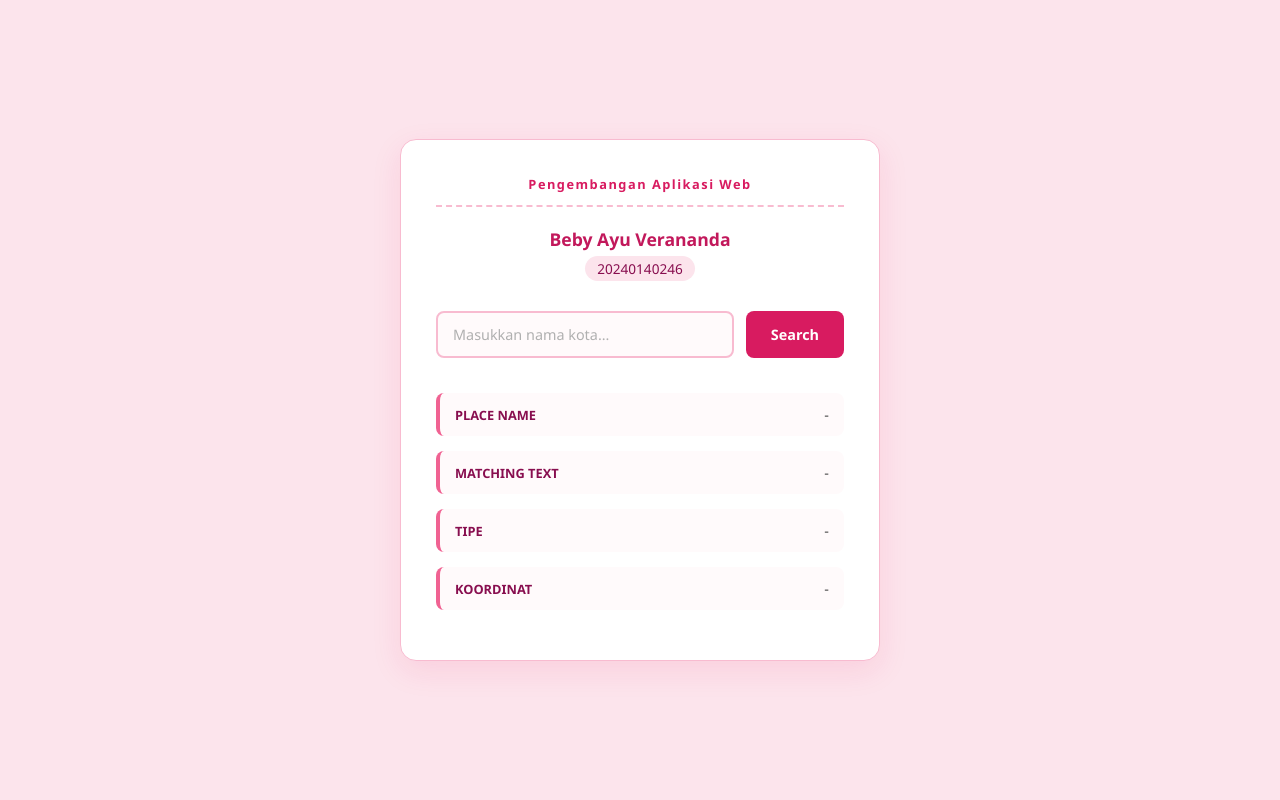
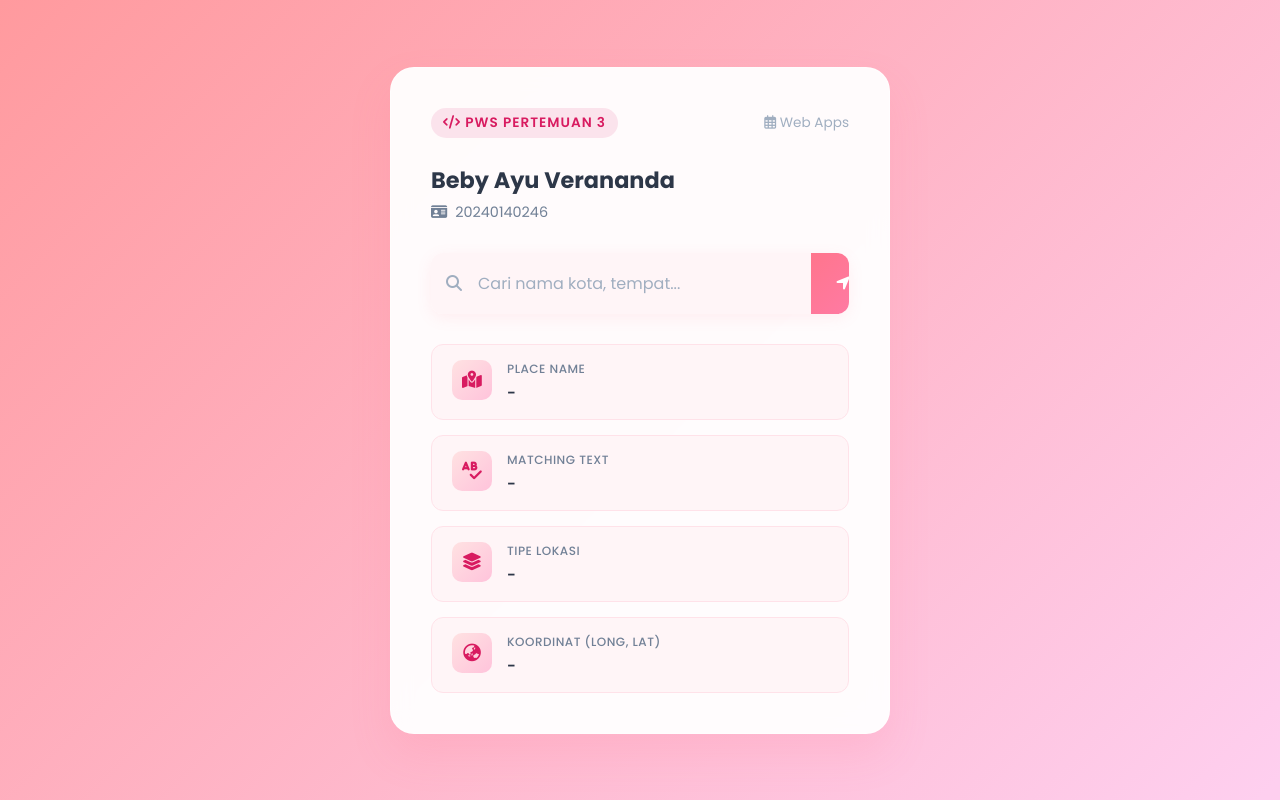
Before and after one commit to bebyayu246/246_WeatheAPI, a website: page public/index.html in a window 1280 px wide. Drawn offline with Linux system fonts and the light colour scheme; no server answers.

Commit message:
mengubah tampilann

```diff
--- a/public/index.html
+++ b/public/index.html
@@ -4,156 +4,291 @@
     <meta charset="UTF-8">
     <meta name="viewport" content="width=device-width, initial-scale=1.0">
     <title>Geolocation Search</title>
+
+    <!-- Fonts & Icons -->
+    <link href="https://fonts.googleapis.com/css2?family=Poppins:wght@300;400;500;600;700&display=swap" rel="stylesheet">
+    <link rel="stylesheet" href="https://cdnjs.cloudflare.com/ajax/libs/font-awesome/6.4.0/css/all.min.css">
+
     <style>
         * {
             box-sizing: border-box;
-            font-family: 'Segoe UI', Tahoma, Geneva, Verdana, sans-serif;
+            font-family: 'Poppins', sans-serif;
             margin: 0;
             padding: 0;
         }
+
         body {
-            background-color: #fce4ec; /* Soft pink background */
+            /* Pink & White Gradient Background */
+            background: linear-gradient(135deg, #ff9a9e 0%, #fecfef 99%, #fecfef 100%);
             display: flex;
             justify-content: center;
             align-items: center;
             min-height: 100vh;
-            color: #4a4a4a;
+            color: #333;
+            padding: 20px;
         }
+
         .card {
-            background-color: #ffffff; /* White card */
-            border-radius: 16px;
-            padding: 35px;
-            width: 480px;
-            box-shadow: 0 10px 30px rgba(233, 30, 99, 0.1); /* Soft pink shadow */
-            border: 1px solid #f8bbd0;
+            background-color: rgba(255, 255, 255, 0.95);
+            backdrop-filter: blur(10px);
+            border-radius: 24px;
+            padding: 40px;
+            width: 100%;
+            max-width: 500px;
+            box-shadow: 0 20px 40px rgba(255, 117, 140, 0.15); /* Pink tinted shadow */
+            border: 1px solid rgba(255, 255, 255, 0.5);
+            transition: transform 0.3s ease;
         }
-        .header-date {
-            text-align: center;
-            font-size: 0.8rem;
-            font-weight: 700;
+
+        .card:hover {
+            transform: translateY(-5px);
+        }
+
+        .header-top {
+            display: flex;
+            justify-content: space-between;
+            align-items: center;
+            margin-bottom: 25px;
+        }
+
+        .course-name {
+            font-size: 0.85rem;
+            font-weight: 600;
             color: #d81b60; /* Dark pink */
-            margin-bottom: 12px;
-            letter-spacing: 1.5px;
+            text-transform: uppercase;
+            letter-spacing: 1px;
+            background: rgba(216, 27, 96, 0.1);
+            padding: 5px 12px;
+            border-radius: 20px;
         }
-        .divider {
-            border: none;
-            border-top: 2px dashed #f8bbd0;
-            margin-bottom: 20px;
-        }
+
         .student-info {
-            text-align: center;
+            text-align: left;
             margin-bottom: 30px;
         }
+
         .student-name {
-            font-weight: 600;
-            color: #c2185b;
-            font-size: 1.1rem;
+            font-weight: 700;
+            color: #2d3748;
+            font-size: 1.4rem;
             margin-bottom: 5px;
         }
+
         .student-id {
-            font-size: 0.85rem;
-            color: #880e4f;
-            background-color: #fce4ec;
-            display: inline-block;
-            padding: 3px 12px;
-            border-radius: 20px;
+            font-size: 0.9rem;
+            color: #718096;
+            display: flex;
+            align-items: center;
+            gap: 8px;
         }
+
         .search-container {
+            position: relative;
+            margin-bottom: 30px;
             display: flex;
-            gap: 12px;
-            margin-bottom: 35px;
+            box-shadow: 0 4px 15px rgba(255, 117, 140, 0.1);
+            border-radius: 12px;
+            overflow: hidden;
         }
+
+        .search-icon-wrapper {
+            position: absolute;
+            left: 15px;
+            top: 50%;
+            transform: translateY(-50%);
+            color: #a0aec0;
+        }
+
         .search-input {
             flex: 1;
-            padding: 12px 15px;
-            border: 2px solid #f8bbd0;
-            border-radius: 8px;
-            background-color: #fffafb;
-            color: #333;
-            font-size: 0.9rem;
+            padding: 16px 15px 16px 45px;
+            border: 2px solid transparent;
+            background-color: #fff5f7; /* Very light pink background */
+            color: #2d3748;
+            font-size: 1rem;
             outline: none;
-            transition: all 0.3s;
+            transition: all 0.3s ease;
         }
+
         .search-input::placeholder {
-            color: #b0b0b0; /* Abu-abu agar terlihat jelas sebagai placeholder */
+            color: #a0aec0;
         }
+
         .search-input:focus {
-            border-color: #d81b60;
-            box-shadow: 0 0 0 3px rgba(216, 27, 96, 0.1);
+            background-color: #fff;
+            border-color: #ff758c; /* Vibrant pink */
         }
+
         .search-btn {
-            background-color: #d81b60;
+            background: linear-gradient(135deg, #ff758c 0%, #ff7eb3 100%);
             color: white;
             border: none;
-            border-radius: 8px;
             padding: 0 25px;
             cursor: pointer;
             font-weight: 600;
-            font-size: 0.9rem;
-            transition: background-color 0.2s, transform 0.1s;
+            font-size: 1rem;
+            transition: opacity 0.2s ease;
+            display: flex;
+            align-items: center;
+            gap: 8px;
         }
+
         .search-btn:hover {
-            background-color: #c2185b;
+            opacity: 0.9;
         }
+
         .search-btn:active {
-            transform: scale(0.96);
+            opacity: 1;
         }
-        .result-row {
+
+        .results-grid {
+            display: grid;
+            grid-template-columns: 1fr;
+            gap: 15px;
+        }
+
+        .result-item {
+            background-color: #fff5f7;
+            padding: 15px 20px;
+            border-radius: 12px;
             display: flex;
-            justify-content: space-between;
+            align-items: flex-start;
+            gap: 15px;
+            border: 1px solid #ffe2e9;
+            transition: all 0.2s ease;
+        }
+
+        .result-item:hover {
+            background-color: #fff;
+            box-shadow: 0 4px 10px rgba(255, 117, 140, 0.08);
+            border-color: #fbc2eb;
+        }
+
+        .result-icon {
+            background: linear-gradient(135deg, #ffe2e2 0%, #ffc3db 100%);
+            width: 40px;
+            height: 40px;
+            border-radius: 10px;
+            display: flex;
+            justify-content: center;
             align-items: center;
-            margin-bottom: 15px;
-            font-size: 0.9rem;
-            background-color: #fffafb;
-            padding: 12px 15px;
-            border-radius: 8px;
-            border-left: 4px solid #f06292;
+            color: #d81b60; /* Icon color */
+            font-size: 1.1rem;
+            flex-shrink: 0;
         }
+
+        .result-content {
+            flex: 1;
+        }
+
         .result-label {
-            color: #880e4f;
+            color: #718096;
+            font-weight: 500;
+            font-size: 0.75rem;
+            text-transform: uppercase;
+            letter-spacing: 0.5px;
+            margin-bottom: 3px;
+        }
+
+        .result-value {
+            color: #2d3748;
             font-weight: 600;
-            font-size: 0.8rem;
-            width: 40%;
+            font-size: 0.95rem;
+            word-break: break-word;
         }
-        .result-value {
-            color: #4a4a4a;
-            text-align: right;
-            width: 60%;
-            font-weight: 500;
+
+        /* Loading animation */
+        .spinner {
+            display: none;
+            width: 20px;
+            height: 20px;
+            border: 3px solid rgba(255,255,255,0.3);
+            border-radius: 50%;
+            border-top-color: #fff;
+            animation: spin 1s ease-in-out infinite;
         }
+
+        @keyframes spin {
+            to { transform: rotate(360deg); }
+        }
+
+        .is-loading .btn-text, .is-loading .btn-icon {
+            display: none;
+        }
+
+        .is-loading .spinner {
+            display: block;
+        }
+
     </style>
 </head>
 <body>
 
     <div class="card">
-        <div class="header-date">Pengembangan Aplikasi Web</div>
-        <hr class="divider">
+        <div class="header-top">
+            <div class="course-name"><i class="fa-solid fa-code"></i> PWS Pertemuan 3</div>
+            <div class="header-date" style="color: #a0aec0; font-size: 0.85rem;"><i class="fa-regular fa-calendar-alt"></i> Web Apps</div>
+        </div>
 
         <div class="student-info">
             <div class="student-name">Beby Ayu Verananda</div>
-            <div class="student-id">20240140246</div>
+            <div class="student-id">
+                <i class="fa-solid fa-id-card"></i> 20240140246
+            </div>
         </div>
 
         <div class="search-container">
-            <input type="text" id="searchInput" class="search-input" placeholder="Masukkan nama kota...">
-            <button class="search-btn" onclick="searchLocation()">Search</button>
+            <div class="search-icon-wrapper">
+                <i class="fa-solid fa-magnifying-glass"></i>
+            </div>
+            <input type="text" id="searchInput" class="search-input" placeholder="Cari nama kota, tempat...">
+            <button class="search-btn" id="searchBtn" onclick="searchLocation()">
+                <span class="btn-icon"><i class="fa-solid fa-location-arrow"></i></span>
+                <span class="btn-text">Cari</span>
+                <div class="spinner"></div>
+            </button>
         </div>
 
-        <div class="result-row">
-            <div class="result-label">PLACE NAME</div>
+        <div class="results-grid">
+            <div class="result-item">
+                <div class="result-icon">
+                    <i class="fa-solid fa-map-location-dot"></i>
+                </div>
+                <div class="result-content">
+                    <div class="result-label">Place Name</div>
                     <div class="result-value" id="placeName">-</div>
                 </div>
-        <div class="result-row">
-            <div class="result-label">MATCHING TEXT</div>
+            </div>
+
+            <div class="result-item">
+                <div class="result-icon">
+                    <i class="fa-solid fa-spell-check"></i>
+                </div>
+                <div class="result-content">
+                    <div class="result-label">Matching Text</div>
                     <div class="result-value" id="matchingText">-</div>
                 </div>
-        <div class="result-row">
-            <div class="result-label">TIPE</div>
+            </div>
+
+            <div class="result-item">
+                <div class="result-icon">
+                    <i class="fa-solid fa-layer-group"></i>
+                </div>
+                <div class="result-content">
+                    <div class="result-label">Tipe Lokasi</div>
                     <div class="result-value" id="tipe">-</div>
                 </div>
-        <div class="result-row">
-            <div class="result-label">KOORDINAT</div>
+            </div>
+
+            <div class="result-item">
+                <div class="result-icon">
+                    <i class="fa-solid fa-earth-asia"></i>
+                </div>
+                <div class="result-content">
+                    <div class="result-label">Koordinat (Long, Lat)</div>
                     <div class="result-value" id="koordinat">-</div>
+                </div>
+            </div>
         </div>
     </div>
 
@@ -161,6 +296,10 @@
         function searchLocation() {
             const searchInput = document.getElementById('searchInput').value;
             const query = searchInput.trim() || 'Jakarta';
+            const btn = document.getElementById('searchBtn');
+
+            // Add loading state
+            btn.classList.add('is-loading');
 
             fetch(`/api/lokasi?kota=${encodeURIComponent(query)}`)
                 .then(response => {
@@ -172,21 +311,25 @@
                 .then(data => {
                     if (data.message) {
                         alert(data.message);
-                        return;
-                    }
+                    } else {
                         document.getElementById('placeName').innerText = data.place_name || '-';
                         document.getElementById('matchingText').innerText = data.matching_text || '-';
                         document.getElementById('tipe').innerText = data.tipe || '-';
                         document.getElementById('koordinat').innerText = data.koordinat || '-';
+                    }
                 })
                 .catch(error => {
                     console.error('Error fetching data:', error);
-                    alert('Gagal mengambil data lokasi. Silakan periksa terminal node js atau API key Anda.');
+                    alert('Gagal mengambil data lokasi. Silakan periksa terminal Node.js atau koneksi Anda.');
+                })
+                .finally(() => {
+                    // Remove loading state
+                    btn.classList.remove('is-loading');
                 });
         }
 
         // Trigger default search on load for Jakarta
-        searchLocation();
+        window.onload = searchLocation;
 
         // Add enter key support
         document.getElementById('searchInput').addEventListener('keypress', function (e) {
```
Lines whose indentation alone changed are shown as unchanged.
